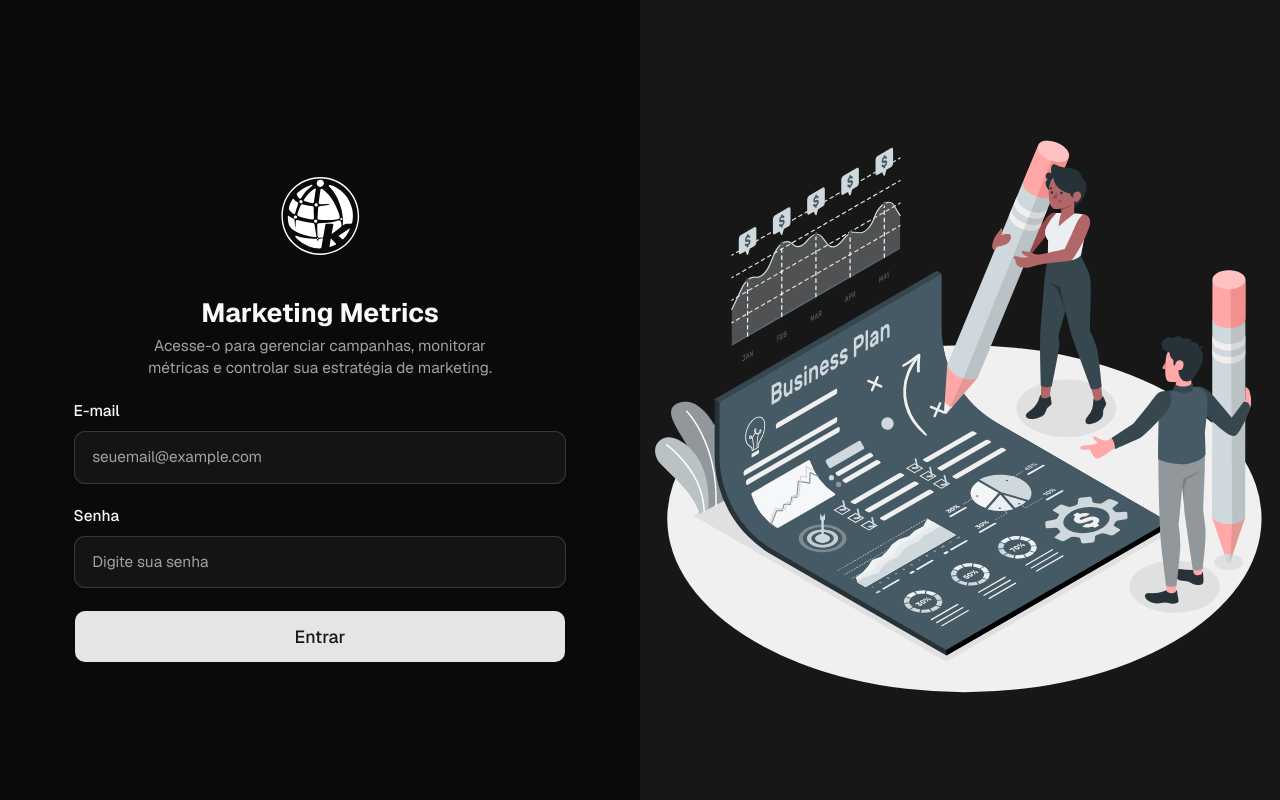
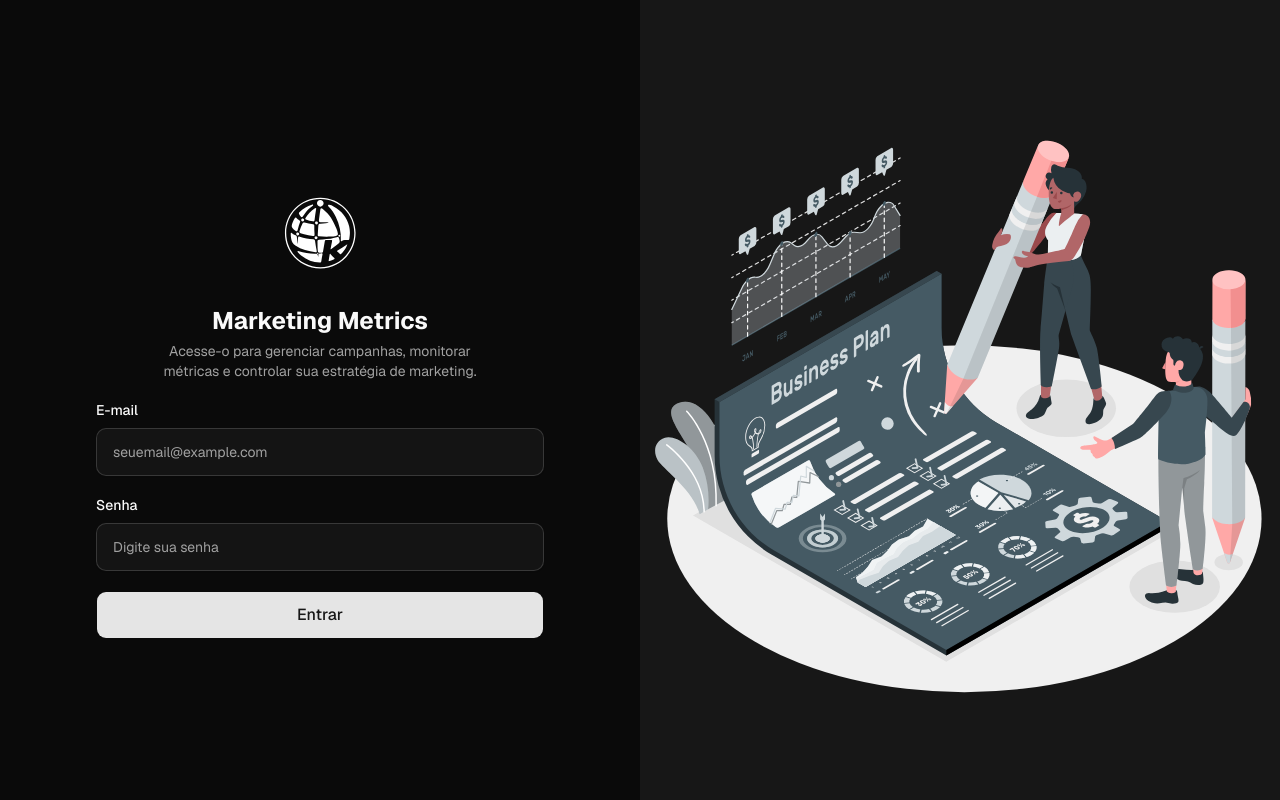
Before and after one commit to DouradoCtrl/nextjs-spring-consumer, a Next.js app: page / in a window 1280 px wide. Built offline with nearby package versions, Linux system fonts and the light colour scheme.

Commit message:
chore: atualizado dependencias de vulnerabilidades moderadas

```diff
--- a/app/globals.css
+++ b/app/globals.css
@@ -21,9 +21,9 @@ body {
     "Noto Color Emoji";
 }
 
-html {
+/* html {
   font-size: 110%;
-}
+} */
 
 @custom-variant dark (&:is(.dark *));
 
--- a/package.json
+++ b/package.json
@@ -34,6 +34,7 @@
   },
   "overrides": {
     "postcss": "^8.5.10",
-    "uuid": "^14.0.0"
+    "uuid": "^14.0.0",
+    "ip-address": "^10.2.0"
   }
 }
```
Also changed, not shown: 1 other file (tests, documents, lock files or other folders).
